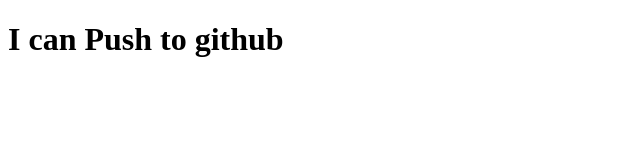
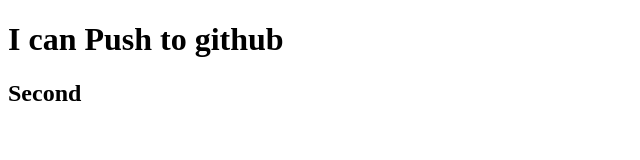
Before and after one commit to wajedhossainbd/my-first-repo, a plain HTML site: page index.html in a window 1280 px wide. Shown: the whole page, without its empty margins (0-640 px from the left). Drawn offline with Linux system fonts and the light colour scheme.

Commit message:
added heade2r

```diff
--- a/index.html
+++ b/index.html
@@ -8,5 +8,6 @@
 </head>
 <body>
     <h1>I can Push to github</h1>
+    <H2>Second</H2>
 </body>
 </html>
```
